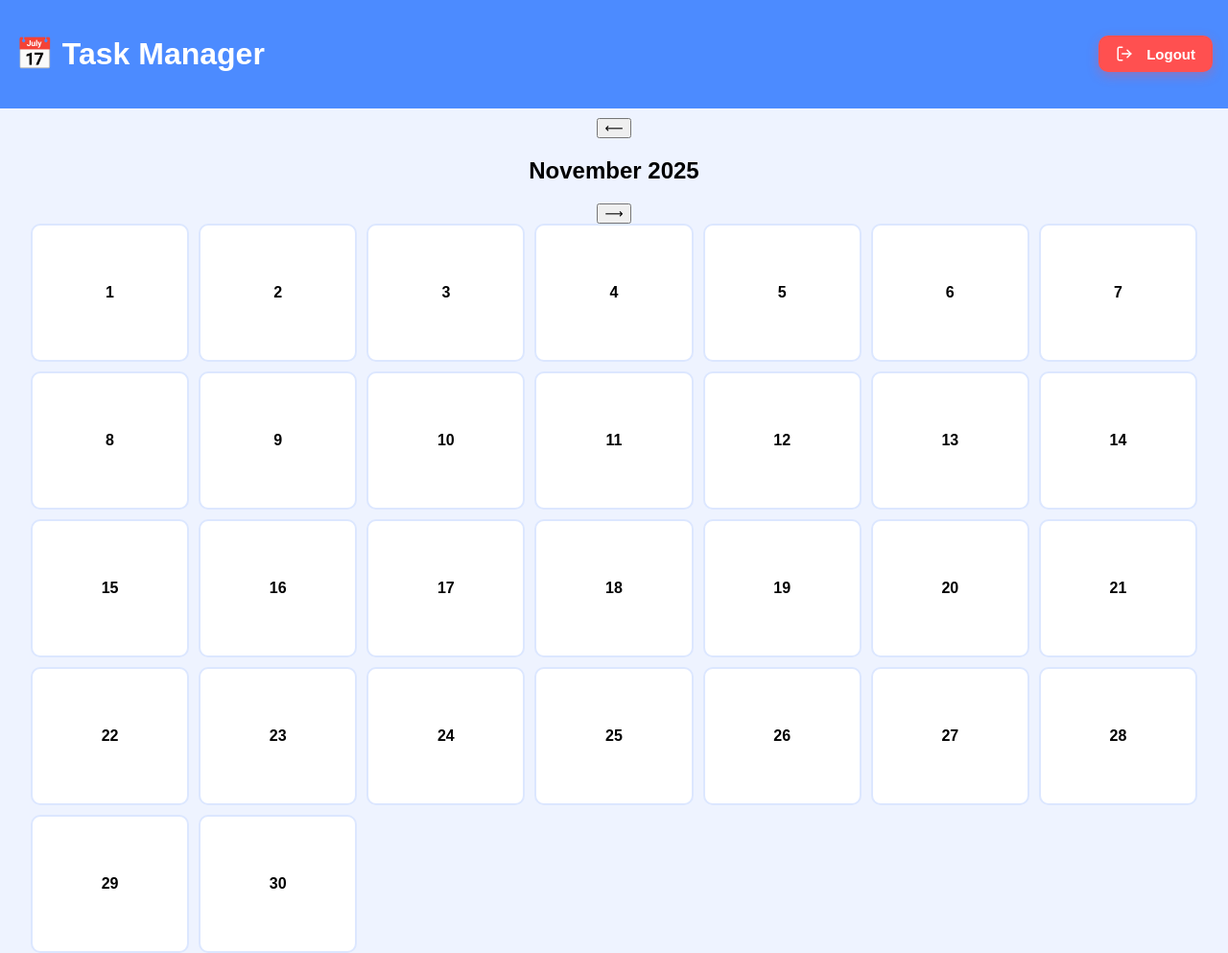
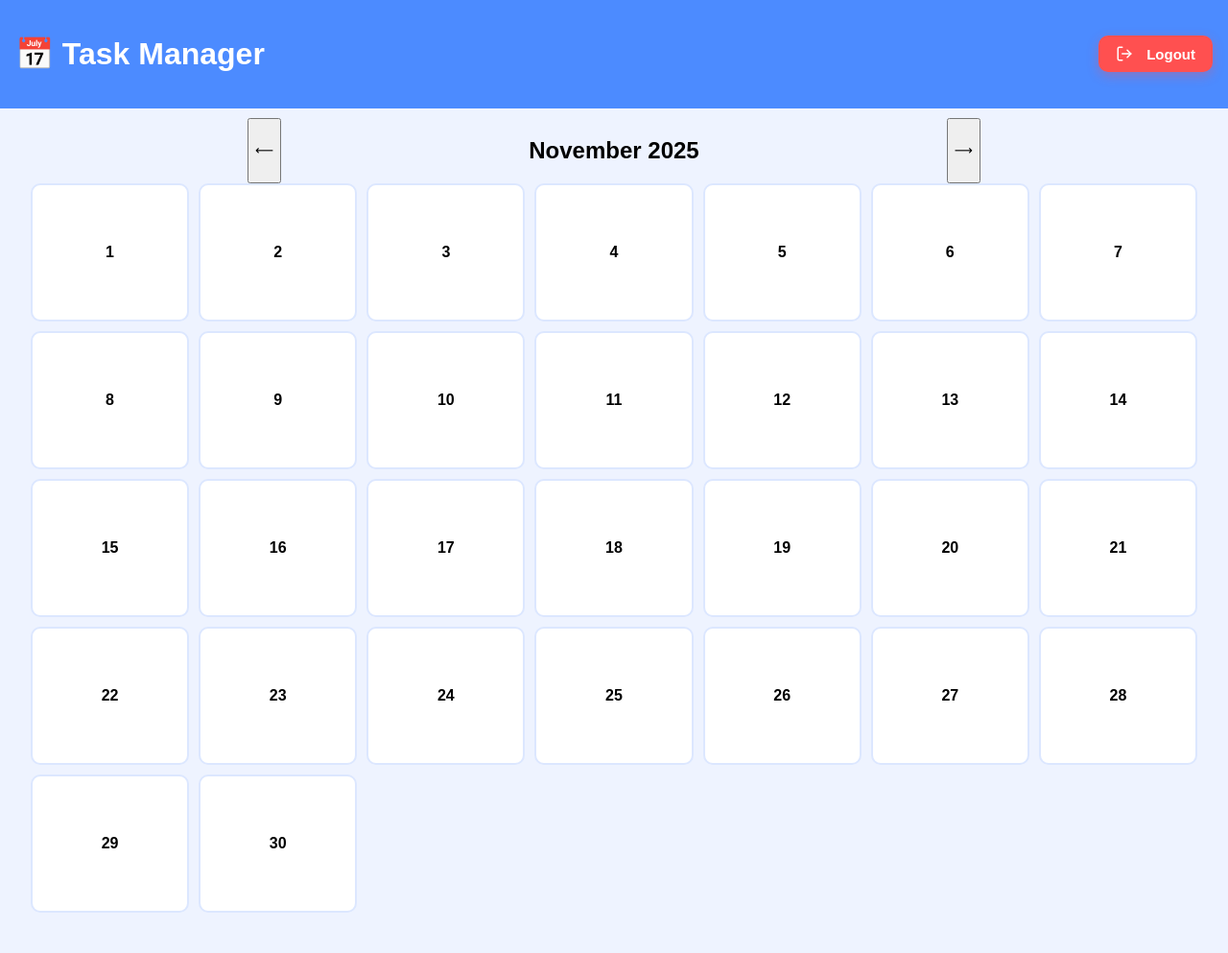
Before and after one commit to 2k23csai2313841-dot/Task, a plain HTML site: page calendar.html in a window 1280 px wide. Shown: the whole page at 96% size. After the commit the page ends 951 px from the top, so only its background shows below. Drawn offline with Linux system fonts and the light colour scheme; no server answers; sample sign-in values are in the browser's storage.

Commit message:
Update style.css

```diff
--- a/style.css
+++ b/style.css
@@ -89,6 +89,8 @@ body {
   text-align: center;
   margin-top: 10px;
   font-weight: bold;
+  display: flex;
+  justify-content: space-evenly;
 }
 
 .calendar {
```
